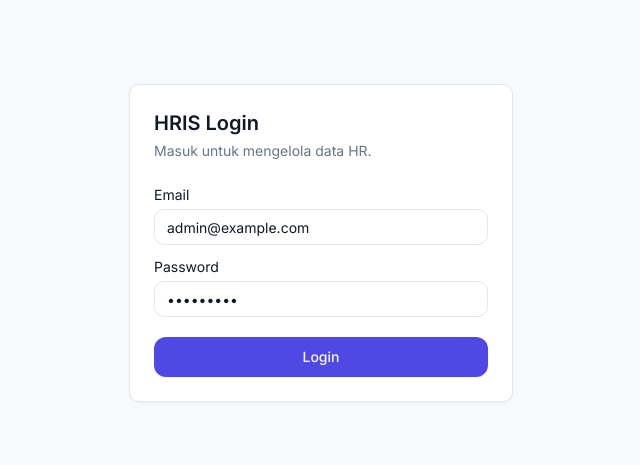
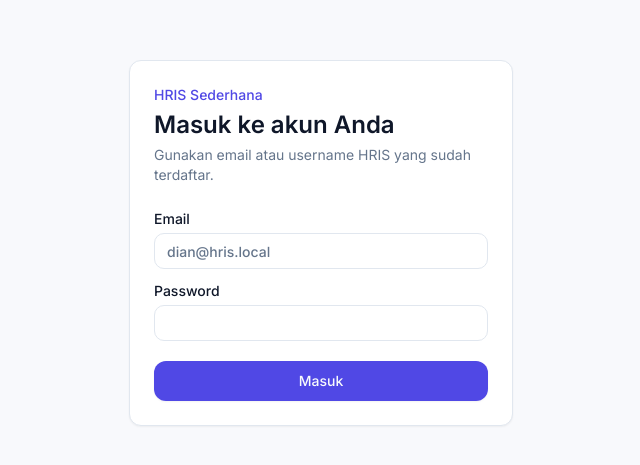
Before and after one commit to it-ciamik007/hris_sederhana, a Next.js app: page /login in a window 1280 px wide. Shown: the part 157-622 px from the top of the page, without its empty margins (319-959 px from the left). Built offline with nearby package versions, Linux system fonts and the light colour scheme.

Commit message:
fix auth login password validation

```diff
--- a/src/app/(auth)/login/page.tsx
+++ b/src/app/(auth)/login/page.tsx
@@ -10,31 +10,32 @@ type LoginPageProps = {
 
 export default async function LoginPage({ searchParams }: LoginPageProps) {
   const params = await searchParams;
-  const email = params?.email ?? "admin@example.com";
+  const email = params?.email ?? "";
   const error = params?.error;
 
   return (
-    <main className="grid min-h-screen place-items-center bg-background px-4">
-      <form action="/api/auth/login" method="post" className="w-full max-w-sm rounded-md border bg-white p-6 shadow-sm">
-        <div className="mb-6">
-          <h1 className="text-xl font-semibold">HRIS Login</h1>
-          <p className="mt-1 text-sm text-muted-foreground">Masuk untuk mengelola data HR.</p>
+    <main className="flex min-h-screen items-center justify-center bg-background px-4 py-10">
+      <form action="/api/auth/login" method="post" className="w-full max-w-sm rounded-lg border border-border bg-card p-6 shadow-sm">
+        <div className="mb-6 space-y-1">
+          <p className="text-sm font-medium text-primary">HRIS Sederhana</p>
+          <h1 className="text-2xl font-semibold tracking-normal text-foreground">Masuk ke akun Anda</h1>
+          <p className="text-sm text-muted-foreground">Gunakan email atau username HRIS yang sudah terdaftar.</p>
         </div>
         {error ? (
           <div className="mb-4 rounded-md border border-destructive/25 bg-destructive/10 px-3 py-2 text-sm text-destructive">
             {error}
           </div>
         ) : null}
-        <label className="mb-3 block text-sm">
+        <label className="mb-3 block text-sm font-medium text-foreground">
           Email
-          <Input className="mt-1" name="email" type="email" defaultValue={email} required />
+          <Input className="mt-1" name="email" type="text" defaultValue={email} placeholder="dian@hris.local" autoComplete="username" required />
         </label>
-        <label className="mb-5 block text-sm">
+        <label className="mb-5 block text-sm font-medium text-foreground">
           Password
-          <Input className="mt-1" name="password" type="password" defaultValue="Admin123!" required />
+          <Input className="mt-1" name="password" type="password" autoComplete="current-password" required />
         </label>
         <Button className="w-full" type="submit">
-          Login
+          Masuk
         </Button>
       </form>
     </main>
--- a/src/app/api/auth/login/route.ts
+++ b/src/app/api/auth/login/route.ts
@@ -1,6 +1,10 @@
 import { NextResponse } from "next/server";
 import { createSessionToken, getSessionCookieOptions, sessionCookieName } from "@/lib/auth";
 import { login } from "@/server/services/auth.service";
+
+export function GET(request: Request) {
+  return NextResponse.redirect(new URL("/login", request.url));
+}
 
 export async function POST(request: Request) {
   const form = await request.formData();
--- a/src/server/services/auth.service.ts
+++ b/src/server/services/auth.service.ts
@@ -8,6 +8,8 @@ export const loginSchema = z.object({
   email: z.string().trim().min(1),
   password: z.string().min(1)
 });
+
+export const newPasswordSchema = z.string().min(6, "Password baru minimal 6 karakter.");
 
 export async function login(input: z.infer<typeof loginSchema>) {
   const parsed = loginSchema.safeParse(input);
```
